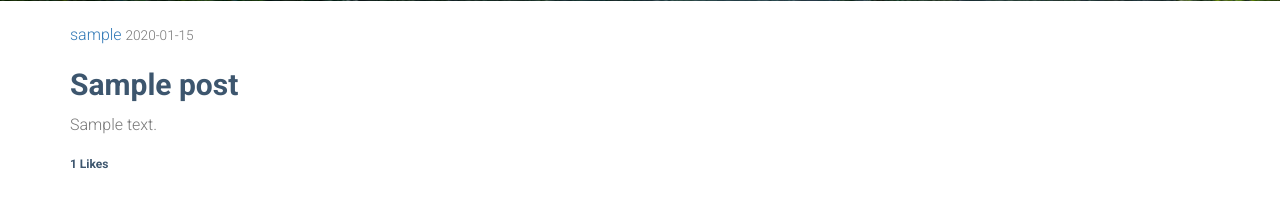
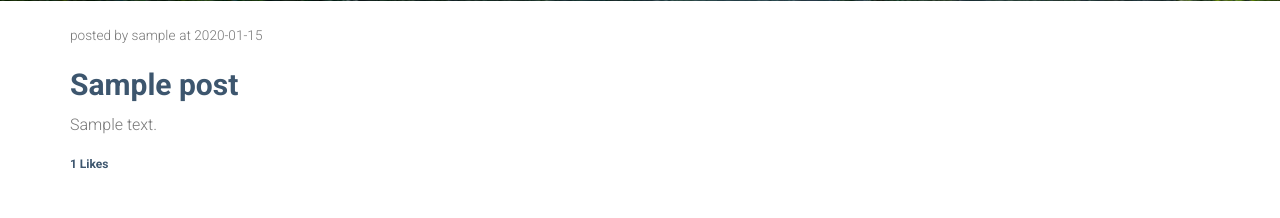
Before and after one commit to MissGrace-93/Sky_GiT_Final_Project, a Flask app: page /post/1 in a window 1280 px wide. Shown: the part 559-777 px from the top of the page. Run offline with Flask 2, Linux system fonts and the light colour scheme; tables that the repository leaves empty hold one stand-in row (values such as "Sample post"); some libraries are stand-ins or nearby versions.

Commit message:
formatted posted by on post.html

```diff
--- a/flaskblog/templates/post.html
+++ b/flaskblog/templates/post.html
@@ -5,10 +5,9 @@
     <article class="media content-section">
       <div class="media-body">
         <div class="article-metadata">
-          <a class="mr-2" href="#">{{ post.author.username }}</a>
-          <small class="text-muted"
-            >{{ post.date_posted.strftime('%Y-%m-%d') }}</small
-          >
+              <small class="text-muted">posted by {{ post.author.username }}</small>
+              <small class="text-muted"> at {{ post.date_posted.strftime('%Y-%m-%d') }}</small>
+
           {% if post.author == current_user %}
           <div>
             <a
```
